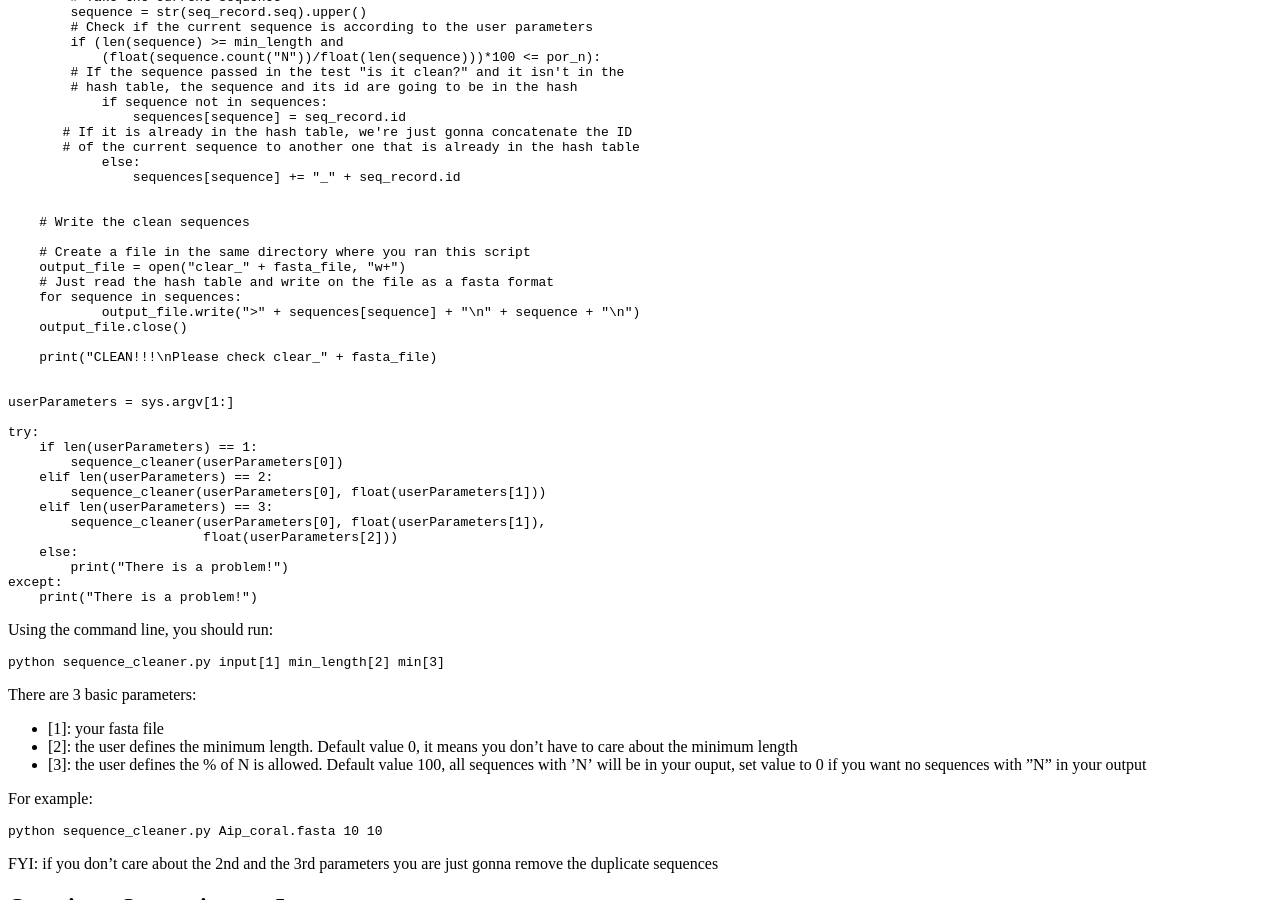
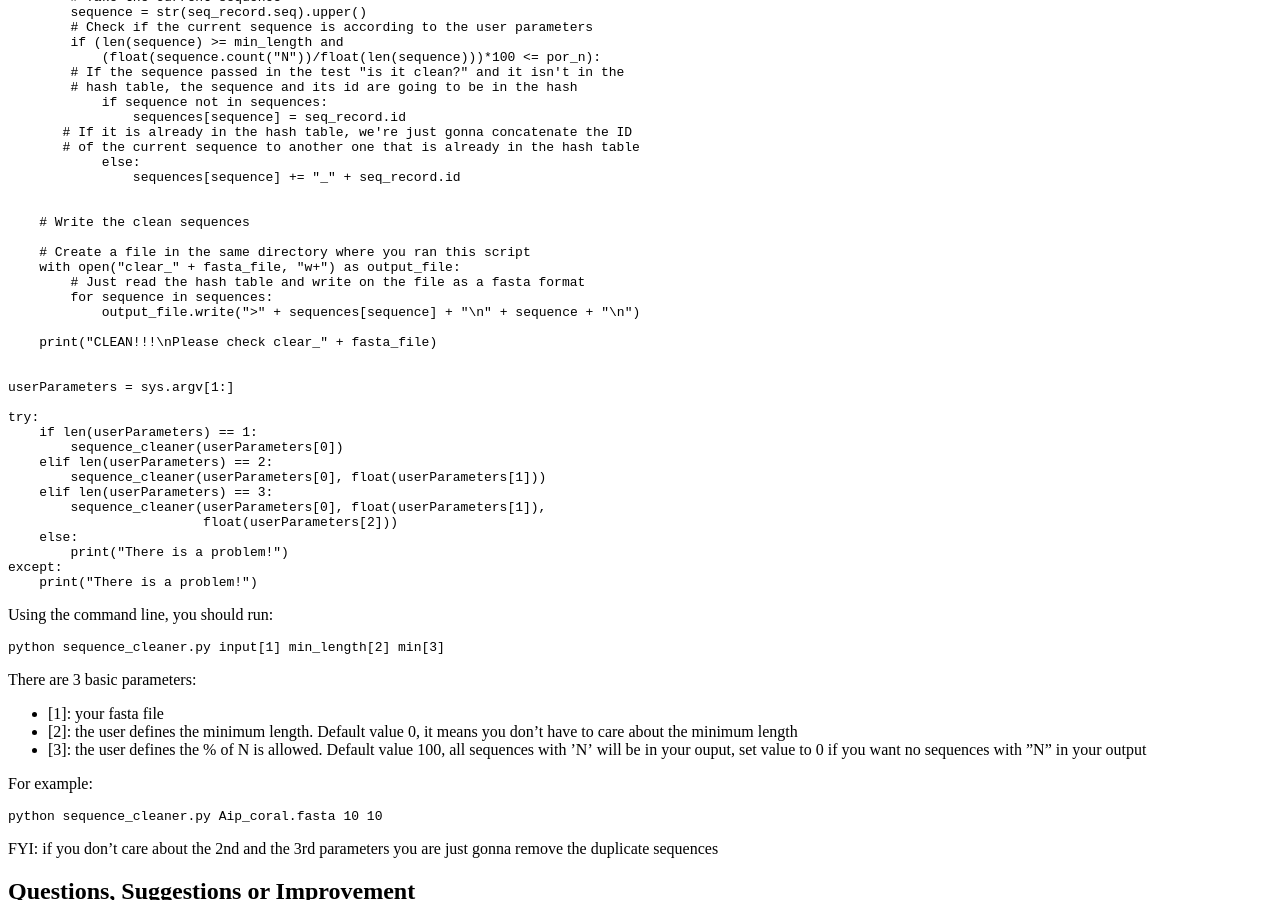
Before and after one commit to biopython/biopython.github.io, a Jekyll site: the page built from wiki/Sequence_Cleaner.md, in a window 1280 px wide and 900 px high, scrolled down 585 px. Built offline with Jekyll 4.4.1, drawn with Linux system fonts in a browser that asks for light colours.

Commit message:
correct use of handle()
editing for issue #353

```diff
--- a/wiki/Sequence_Cleaner.md
+++ b/wiki/Sequence_Cleaner.md
@@ -54,11 +54,10 @@ def sequence_cleaner(fasta_file, min_length=0, por_n=100):
     # Write the clean sequences
 
     # Create a file in the same directory where you ran this script
-    output_file = open("clear_" + fasta_file, "w+")
-    # Just read the hash table and write on the file as a fasta format
-    for sequence in sequences:
+    with open("clear_" + fasta_file, "w+") as output_file:
+        # Just read the hash table and write on the file as a fasta format
+        for sequence in sequences:
             output_file.write(">" + sequences[sequence] + "\n" + sequence + "\n")
-    output_file.close()
 
     print("CLEAN!!!\nPlease check clear_" + fasta_file)
 
```
